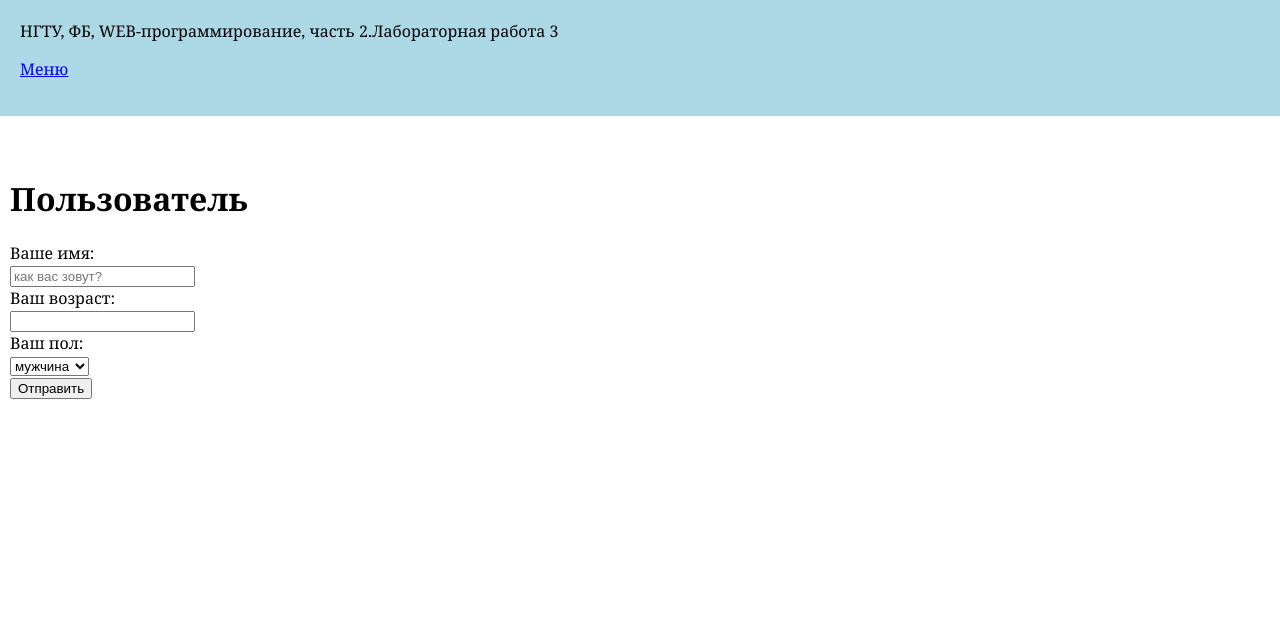
After one commit to polinatyrykina/web-programming-labs-2, a Flask app: page /lab3/form1 in a window 1280 px wide. The commit adds this page. Shown: the top 639 px of the page. Run offline with Flask 3, Linux system fonts and the light colour scheme.

Commit message:
Формы

```diff
--- a/lab3.py
+++ b/lab3.py
@@ -22,3 +22,10 @@ def del_cookie():
     resp.delete_cookie('age')
     resp.delete_cookie('name_color')
     return resp
+
+@lab3.route("/lab3/form1")
+def form1():
+    user = request.args.get('user')
+    age = request.args.get('age')
+    sex = request.args.get('sex')
+    return render_template('lab3/form1.html', user=user, age=age, sex=sex)
--- /dev/null
+++ b/templates/lab3/form1.html
@@ -0,0 +1,43 @@
+{% extends "base.html" %}
+
+{% block  lab %}Лабораторная работа 3{% endblock %}
+
+{% block main %}
+
+    {% if user %}
+
+    <h1>Привет, {{ user }}!</h1>
+    <h2>Добро пожаловать на наш сайт!</h2>
+    <div>Ваш возраст: {{ age }}</div>
+    <div>Ваш пол: {{ 'мужской' if sex == 'male' else 'женский' }}</div>
+    <div>
+        <a href="/lab3/form1">Заново</a>
+    </div>
+
+    {% else %}
+
+    <h1>Пользователь</h1>
+
+    <form>
+        <label>Ваше имя:</label>
+        <div>
+            <input type="text" placeholder="как вас зовут?" name="user">
+        </div>
+        <label>Ваш возраст:</label>
+        <div>
+            <input type="number" name="age">
+        </div>
+        <label>Ваш пол:</label>
+        <div>
+            <select name = 'sex'>
+                <option value="male">мужчина</option>
+                <option value="female">женщина</option>
+            </select>
+        </div>
+        <div>
+            <button type="submit">Отправить</button>
+        </div>
+    </form>
+
+    {% endif %}
+{% endblock %}
--- a/templates/lab3/lab3.html
+++ b/templates/lab3/lab3.html
@@ -13,7 +13,7 @@
             <a href="/lab3/cookie">Куки</a>
         </li>
         <li>
-            <a href="/lab3/del_cookie">Очистка</a>
+            <a href="/lab3/del_cookie">чистка</a>
         </li>
     </ol>
 {% endblock %}
```
